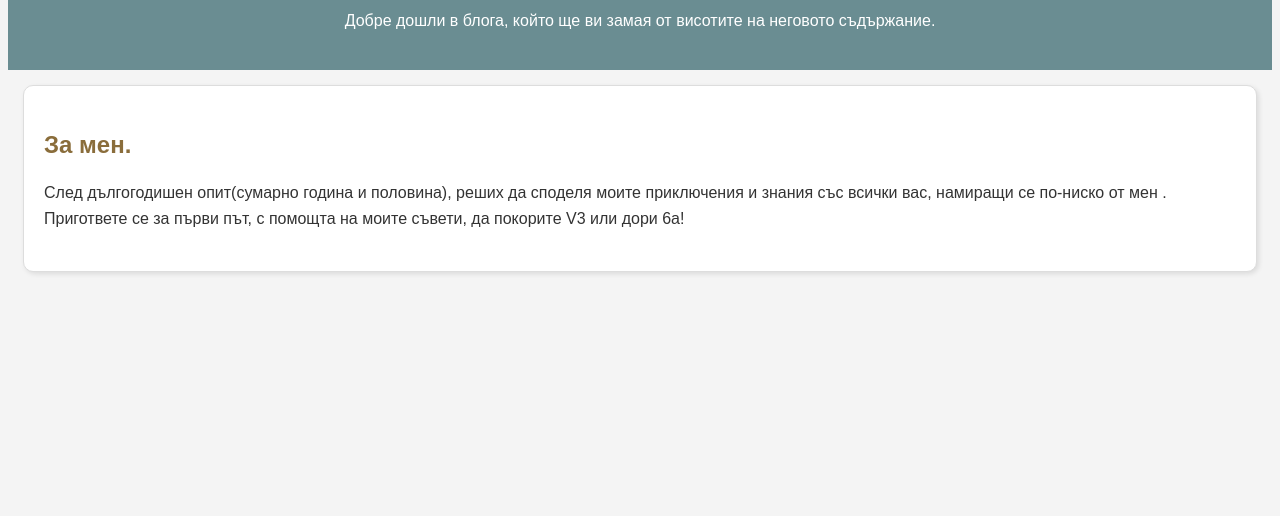
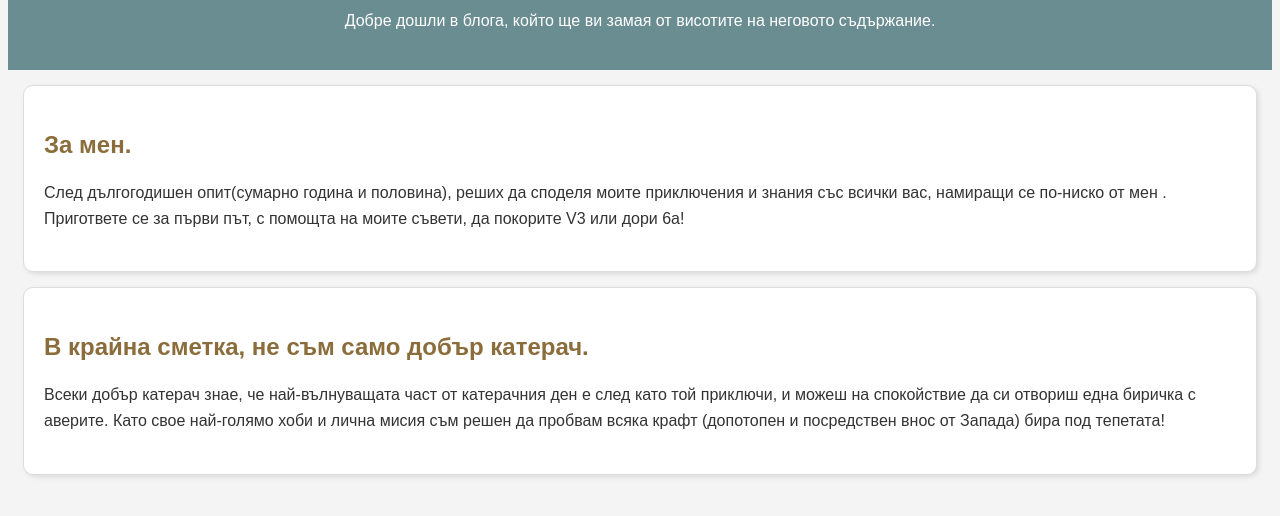
Before and after one commit to Marin-Praskov/stu2101321101, a plain HTML site: page index.html in a window 1280 px wide. Shown: the part 114-630 px from the top of the page. Drawn offline with Linux system fonts and the light colour scheme.

Commit message:
Update intex.html to add hobbies section

```diff
--- a/index.html
+++ b/index.html
@@ -53,5 +53,10 @@
         <h2 class="title">За мен.</h2>
         <p class="content">След дългогодишен опит(сумарно година и половина), реших да споделя моите приключения и знания със всички вас, намиращи се по-ниско от мен . Пригответе се за първи път, с помощта на моите съвети, да покорите V3 или дори 6а! </p>
     </section>
+    <section id="hobbies">
+        <h2 class="title">В крайна сметка, не съм само добър катерач.</h2>
+        <p class="content">Всеки добър катерач знае, че най-вълнуващата част от катерачния ден е след като той приключи, и можеш на спокойствие да си отвориш една биричка с аверите. Като свое най-голямо хоби и лична мисия съм решен да пробвам всяка крафт (допотопен и посредствен внос от Запада) бира под тепетата! </p>
+    </section>
+
 </body>
 </html>
```
